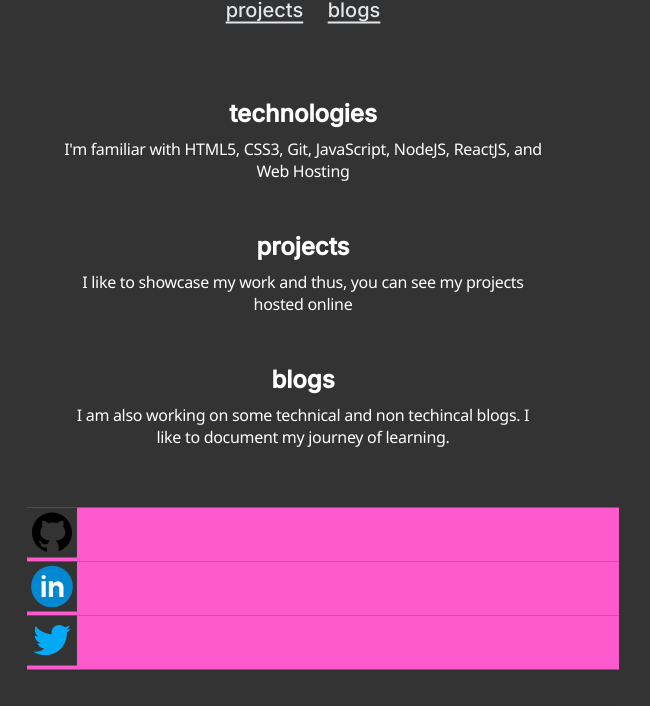
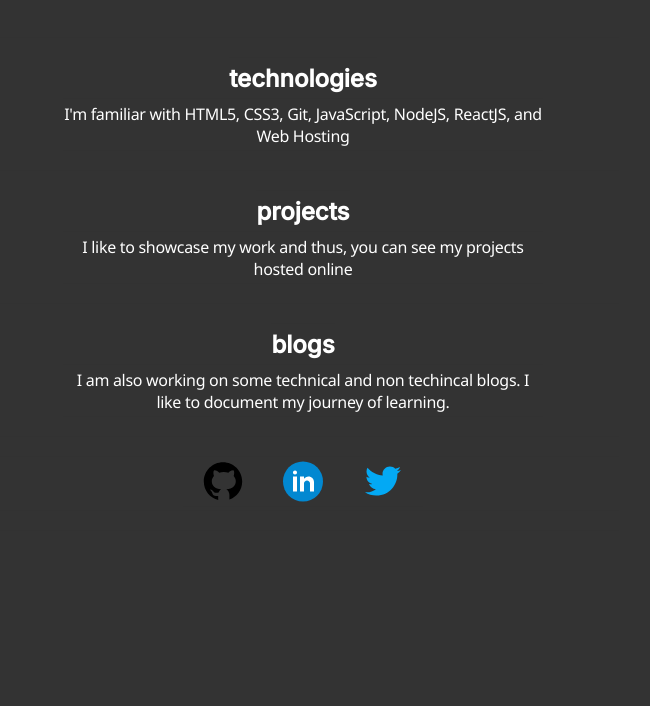
Before and after one commit to nicetryharshit/web-dev-portfolio, a plain HTML site: page index.html in a window 1280 px wide. Shown: the part 250-956 px from the top of the page, without its empty margins (337-987 px from the left). After the commit the page ends 800 px from the top, so only its background shows below. Drawn offline with Linux system fonts and the light colour scheme.

Commit message:
added footer social links

```diff
--- a/css/main.scss
+++ b/css/main.scss
@@ -26,7 +26,7 @@
     {
         font-weight: 550;
         font-size: 1.25em;
-        display:inline;
+        display:inline-block;
         justify-content: center;
         color: #e2e7ec;
 
@@ -39,6 +39,11 @@
         line-height: 1.5em;
         cursor: pointer;
     }
+    a:hover
+    {
+        transform: translateY(-2px);
+        transition: 150ms ease-out;
+    }
 }
 
 .container
@@ -49,17 +54,31 @@
 
 .social-links
 {
+    margin: 0 auto;
+    padding: 0;
+    display: flex;
+    justify-content: center;
     li
     {
         list-style-type: none;
-        align-content: space-between;
+    }
+    svg
+    {
+        width: 3em;
+        padding-left: 1em;
+        padding-right: 1em;
     }
 }
 
 .icon
 {
-    background-color: #ff5acd;
+    pointer-events: bounding-box;
     margin: 0 auto;
+    path:hover
+    {
+        transform: translateY(-2px);
+        transition: 150ms ease-out;
+    }
 }
 
 nav
--- a/index.html
+++ b/index.html
@@ -50,8 +50,8 @@
         <div class="container">
             <ul class="social-links">
                 <li>
-                    <?xml version="1.0"?>
                     <div class="icon">
+                        <?xml version="1.0"?>
                         <svg fill="#000000" xmlns="http://www.w3.org/2000/svg" viewBox="0 0 30 30" width="50px"
                             height="50px">
                             <path
```
Also changed, not shown: css/main.css, 1 other file.
